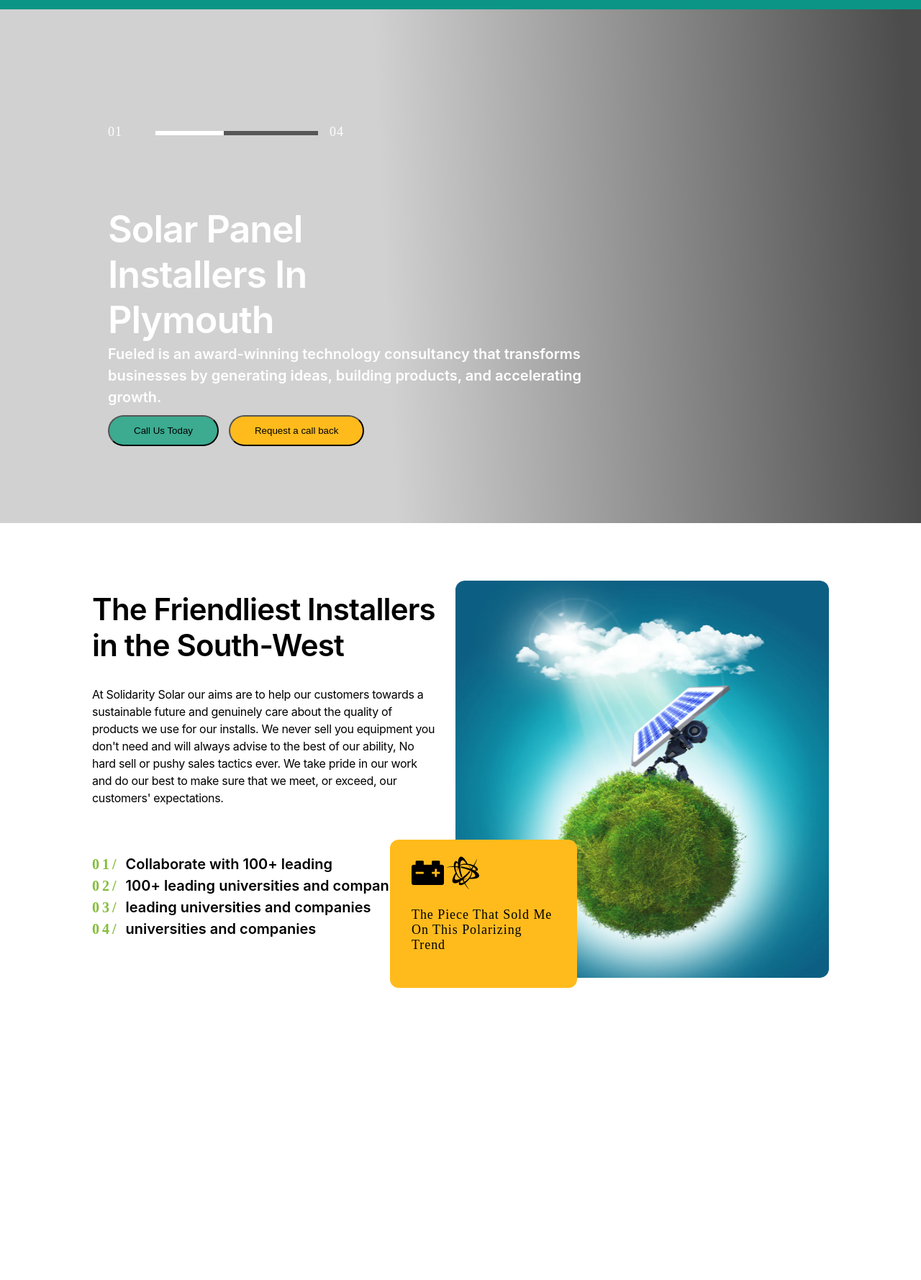
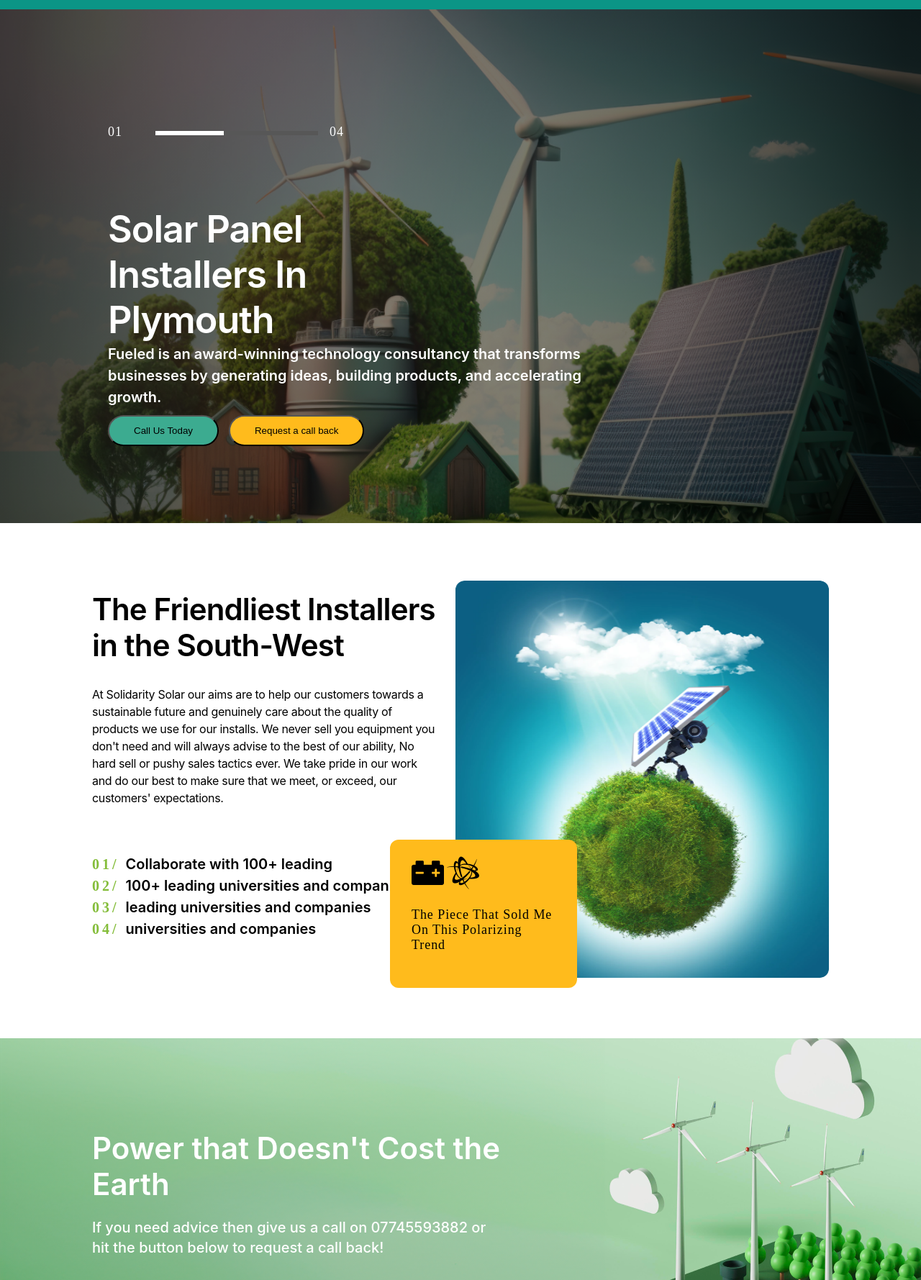
Before and after one commit to Yomna500/landing-page-for-solar-company, a plain HTML site: page index.html in a window 1280 px wide. Shown: the part 73-1852 px from the top of the page at 72% size. Drawn offline with Linux system fonts and the light colour scheme; the site is published under a folder, as on GitHub Pages, so addresses that start at the root find nothing.

Commit message:
Add files via upload

```diff
--- a/css/style.css
+++ b/css/style.css
@@ -74,7 +74,7 @@ nav .header-num {
       rgba(0, 0, 0, 0.7) 2.2%,
       rgba(0, 0, 0, 0.182) 58.17%
     ),
-    url(/images/solar-panels-meadow\ 1.png);
+    url(../images/solar-panels-meadow\ 1.png);
   background-size: cover;
   color: white;
 }
@@ -301,7 +301,7 @@ nav .header-num {
 /* ------------------------------------------------section 3----------------------------------------------- */
 .power {
   height: 505px;
-  background-image: url(/images/8116\ 1.png);
+  background-image: url(../images/8116\ 1.png);
   color: white;
   position: relative;
 }
@@ -418,7 +418,7 @@ nav .header-num {
 .repairs {
   position: relative;
   height: 505px;
-  background-image: url("/images/8116\ 1\ \(1\).png");
+  background-image: url("../images/8116\ 1\ \(1\).png");
 }
 .repairs-container {
   width: 858px;
```
